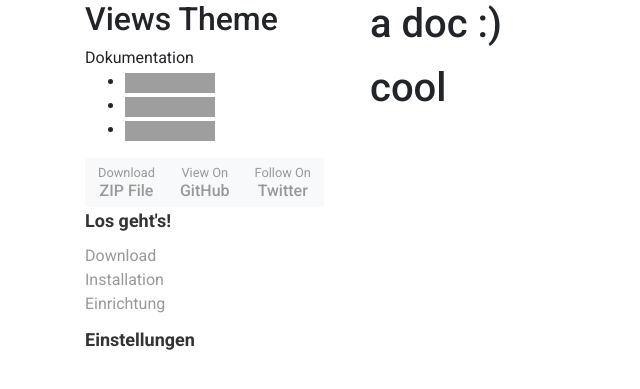
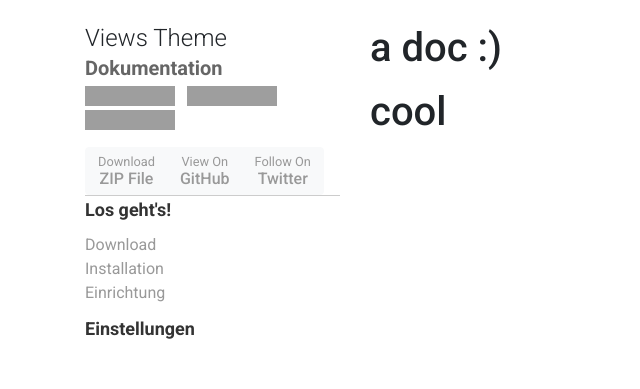
Before and after one commit to Blur-Creative/theme-views, a Jekyll site: the page built from index.md, in a window 1280 px wide. Shown: the top 389 px of the page, without its empty margins (0-640 px from the left). Built offline with Jekyll 4.4.1, drawn with Linux system fonts in a browser that asks for light colours; nearby versions of some CDN libraries; grey boxes are pictures that could not be loaded.

Commit message:
update build

```diff
--- a/_includes/head.html
+++ b/_includes/head.html
@@ -15,7 +15,12 @@
 
 <link rel="canonical" href="{{ site.url }}{{ page.url }}" />
 
-<!-- Bootstrap core CSS -->
+<!-- include CSS -->
 <link rel="stylesheet" href="https://maxcdn.bootstrapcdn.com/bootstrap/4.0.0/css/bootstrap.min.css" integrity="sha384-Gn5384xqQ1aoWXA+058RXPxPg6fy4IWvTNh0E263XmFcJlSAwiGgFAW/dAiS6JXm" crossorigin="anonymous">
 <link rel="stylesheet" href="/theme-views/assets/css/style.css" />
 <link href="https://fonts.googleapis.com/css?family=Roboto:300,300i,400,400i,500,500i,700,700i" rel="stylesheet">
+
+<!-- include SCRIPT -->
+<script src="https://code.jquery.com/jquery-3.2.1.slim.min.js" integrity="sha384-KJ3o2DKtIkvYIK3UENzmM7KCkRr/rE9/Qpg6aAZGJwFDMVNA/GpGFF93hXpG5KkN" crossorigin="anonymous"></script>
+<script src="https://cdnjs.cloudflare.com/ajax/libs/popper.js/1.12.9/umd/popper.min.js" integrity="sha384-ApNbgh9B+Y1QKtv3Rn7W3mgPxhU9K/ScQsAP7hUibX39j7fakFPskvXusvfa0b4Q" crossorigin="anonymous"></script>
+<script src="https://maxcdn.bootstrapcdn.com/bootstrap/4.0.0/js/bootstrap.min.js" integrity="sha384-JZR6Spejh4U02d8jOt6vLEHfe/JQGiRRSQQxSfFWpi1MquVdAyjUar5+76PVCmYl" crossorigin="anonymous"></script>
--- a/_includes/sidebar.html
+++ b/_includes/sidebar.html
@@ -7,14 +7,14 @@
         <div class="sidebar-description">
             {{ site.sidebar_description }}
         </div>
-        <ul class="shields-list">
-            <li>
+        <ul class="shields-list list-inline">
+            <li class="list-inline-item">
                 <img src="https://img.shields.io/badge/version-{{ site.version }}-brightgreen.svg?style=flat" />
             </li>
-            <li>
+            <li class="list-inline-item">
                 <img src="https://img.shields.io/github/issues/Blur-Creative/theme-views.svg?style=flat" />
             </li>
-            <li>
+            <li class="list-inline-item">
                 <img src="https://img.shields.io/github/license/Blur-Creative/theme-views.svg?style=flat" />
             </li>
         </ul>
--- a/_layouts/docs.html
+++ b/_layouts/docs.html
@@ -8,7 +8,7 @@
 
         <!-- {% include header.html %} -->
 
-        <div class="container" id="content">
+        <div class="container pt-4" id="content">
             <div class="row">
 
                 <div class="col-12 col-md-3">
@@ -16,7 +16,7 @@
                 </div>
 
                 <main class="col-12 col-md-9" role="main">
-                    <h1 id="content">{{ page.title }}</h1>
+                    <h1 class="content-title" id="content">{{ page.title }}</h1>
                     <p class="lead">{{ page.description }}</p>
                     {{ content }}
                 </main>
--- a/assets/css/style.css
+++ b/assets/css/style.css
@@ -39,3 +39,19 @@ body {
 .sidebar-button small {
     display: block;
 }
+
+.sidebar-header .sidebar-title {
+	font-weight: 300;
+	font-size: 24px;
+	margin-bottom: 0;
+}
+
+.sidebar-header .sidebar-description {
+	font-weight: 700;
+	color: #666;
+	font-size: 20px;
+}
+
+.sidebar-header {
+	border-bottom: 1px solid #ccc;
+}
```
